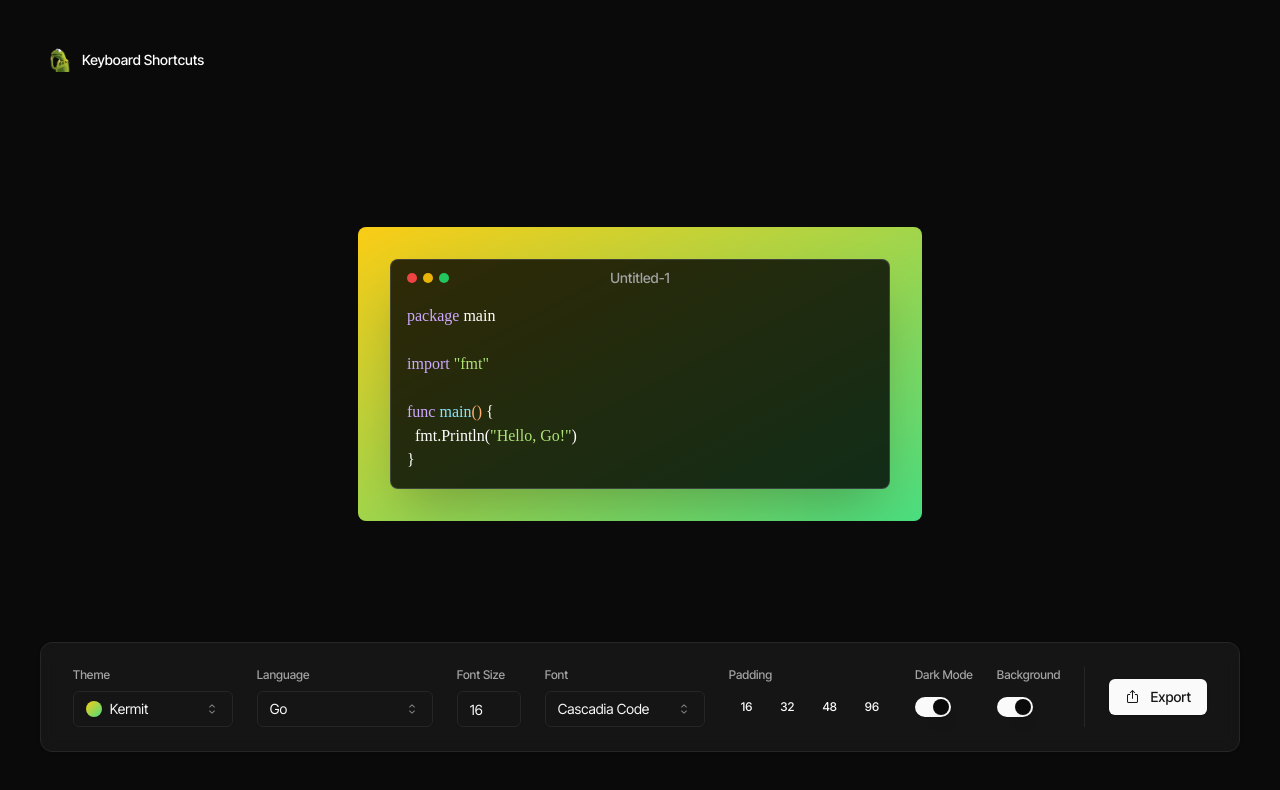
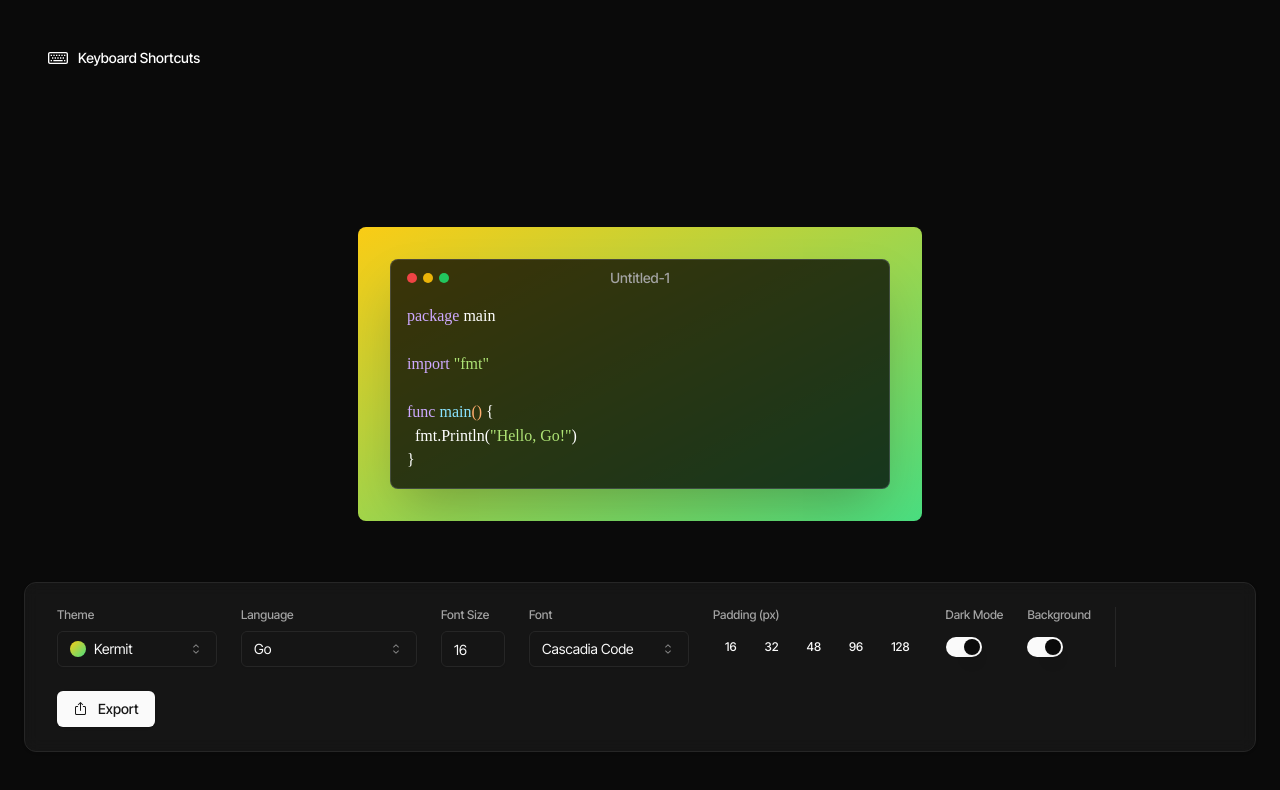
Before and after one commit to cemtatli/kermit, a React (Vite) app: page / in a window 1280 px wide. Shown: the top 790 px of the page. Built offline with nearby package versions, Linux system fonts and the light colour scheme; a small style sheet from the web is missing.

Commit message:
feat: new settings

```diff
--- a/src/App.jsx
+++ b/src/App.jsx
@@ -76,7 +76,6 @@ const App = () => {
 					</Button>
 				</div>
 			</Resizable>
-
 			<Card className='fixed bottom-12 py-6 px-8 mx-6 bg-neutral-900/90 backdrop-blur'>
 				<CardContent className='flex flex-wrap gap-6 p-0'>
 					<ThemeSelect />
--- a/src/components/CodeBlock.jsx
+++ b/src/components/CodeBlock.jsx
@@ -29,7 +29,7 @@ const CodeBlock = () => {
 		<section
 			className={cn(
 				'dark min-w-[500px]  rounded-lg border shadow-2xl',
-				store.darkMode ? 'bg-black/80 border-gray-500/40' : 'bg-white/80 border-gray-200/20'
+				store.darkMode ? 'bg-black/75 border-gray-500/40' : 'bg-white/80 border-gray-200/20'
 			)}>
 			<nav className='grid grid-cols-6 gap-2 items-center px-4 py-2'>
 				<div className='flex gap-1.5'>
--- a/src/components/WidthMeasurement.jsx
+++ b/src/components/WidthMeasurement.jsx
@@ -13,7 +13,7 @@ export default function WidthMeasurement({ showWidth, width }) {
 				<div className='h-4 w-0.5 bg-white/20' />
 				<div className='h-px w-full bg-white/20' />
 			</div>
-			<span className='text-neutral-300 text-sm'>{width} px</span>
+			<span className='text-neutral-400 text-sm'>{width} px</span>
 			<div className='flex-1 flex items-center'>
 				<div className='h-px w-full bg-white/20' />
 				<div className='h-4 w-0.5 bg-white/20' />
--- a/src/components/controls/Padding.jsx
+++ b/src/components/controls/Padding.jsx
@@ -3,7 +3,7 @@ import useStore from '@/store';
 import { Button } from '@/components/ui/button';
 
 export default function Padding() {
-	const paddingSizes = [{ value: 16 }, { value: 32 }, { value: 48 }, { value: 96 }];
+	const paddingSizes = [{ value: 16 }, { value: 32 }, { value: 48 }, { value: 96 }, { value: 128 }];
 
 	const updatePadding = (newPadding) => {
 		useStore.setState({ padding: newPadding });
@@ -11,7 +11,7 @@ export default function Padding() {
 
 	return (
 		<div>
-			<label className='block mb-2 text-xs font-medium text-neutral-400'>Padding</label>
+			<label className='block mb-2 text-xs font-medium text-neutral-400'>Padding (px)</label>
 			<div className='flex items-center gap-1'>
 				{paddingSizes.map((size) => (
 					<Button
--- a/src/components/controls/Shortcut.jsx
+++ b/src/components/controls/Shortcut.jsx
@@ -1,6 +1,7 @@
 import PropTypes from 'prop-types';
 
 import { Popover, PopoverContent, PopoverTrigger } from '@/components/ui/popover';
+import { KeyboardIcon } from '@radix-ui/react-icons';
 
 const ShortcutItem = ({ label, shortcut }) => {
 	return (
@@ -26,7 +27,8 @@ const Shortcut = () => {
 		<div className='absolute top-12 left-12'>
 			<Popover>
 				<PopoverTrigger className='text-sm font-medium flex items-center gap-x-2.5'>
-					<img width={24} src='/kermit.png' alt='kermit' /> Keyboard Shortcuts
+					<KeyboardIcon className='w-5 h-5' />
+					Keyboard Shortcuts
 				</PopoverTrigger>
 				<PopoverContent className='dark w-52 text-sm font-medium mt-2 transition'>
 					<div className='flex flex-col gap-4'>
--- a/src/components/controls/Theme.jsx
+++ b/src/components/controls/Theme.jsx
@@ -20,7 +20,7 @@ export default function ThemeSelect() {
 				<SelectTrigger className='w-40'>
 					<SelectValue placeholder='Select Theme' />
 				</SelectTrigger>
-				<SelectContent className='dark'>
+				<SelectContent className='dark max-h-80 overflow-y-auto'>
 					{Object.entries(themes).map(([name, theme]) => (
 						<SelectItem key={name} value={name}>
 							<div className='flex gap-2 items-center'>
--- a/src/main.jsx
+++ b/src/main.jsx
@@ -1,8 +1,9 @@
 import React from 'react';
 import ReactDOM from 'react-dom/client';
 import App from './App.jsx';
+
+import { Toaster } from 'react-hot-toast';
 import '@/styles/globals.css';
-import { Toaster } from 'react-hot-toast';
 
 ReactDOM.createRoot(document.getElementById('root')).render(
 	<React.StrictMode>
--- a/src/options.js
+++ b/src/options.js
@@ -66,7 +66,7 @@ export const themes = {
 			'https://cdnjs.cloudflare.com/ajax/libs/highlight.js/11.8.0/styles/monokai-sublime.min.css',
 	},
 	coral: {
-		background: 'bg-gradient-to-br from-blue-400 to-emerald-400',
+		background: 'bg-gradient-to-br from-blue-300 to-emerald-600',
 		theme:
 			'https://cdnjs.cloudflare.com/ajax/libs/highlight.js/11.8.0/styles/tokyo-night-dark.min.css',
 	},
@@ -81,7 +81,7 @@ export const themes = {
 			'https://cdnjs.cloudflare.com/ajax/libs/highlight.js/11.8.0/styles/atom-one-dark.min.css',
 	},
 	sunshine: {
-		background: 'bg-gradient-to-br from-yellow-200 to-sunshine-400',
+		background: 'bg-gradient-to-br from-yellow-300 to-gray-400',
 		theme:
 			'https://cdnjs.cloudflare.com/ajax/libs/highlight.js/11.8.0/styles/solarized-light.min.css',
 	},
@@ -92,7 +92,6 @@ export const themes = {
 	},
 	gotham: {
 		background: 'bg-gradient-to-br from-gray-700 via-gray-900 to-black',
-
 		theme:
 			'https://cdnjs.cloudflare.com/ajax/libs/highlight.js/11.8.0/styles/base16/black-metal-dark-funeral.min.css',
 	},
@@ -165,7 +164,7 @@ export const codeSnippets = [
 	},
 	{
 		language: 'javascript',
-		code: 'const calculateSum = (a, b) => a + b;\nconsole.log(calculateSum(5, 3));',
+		code: 'function calculateFactorial(n) {\n  if (n === 0 || n === 1) return 1;\n  return n * calculateFactorial(n - 1);\n}\nconsole.log(calculateFactorial(5));',
 	},
 	{
 		language: 'java',
--- a/src/store/index.js
+++ b/src/store/index.js
@@ -1,7 +1,7 @@
 import { create } from 'zustand';
 import { persist } from 'zustand/middleware';
 
-// INITIAL VALUES
+
 const useStore = create(
 	persist(
 		() => ({
@@ -16,7 +16,6 @@ const useStore = create(
 			fontStyle: 'cascadiaCode',
 			padding: 32,
 		}),
-		// STORAGE
 		{
 			name: 'user-preferences',
 		}
```
Also changed, not shown: public/kermit.png.
